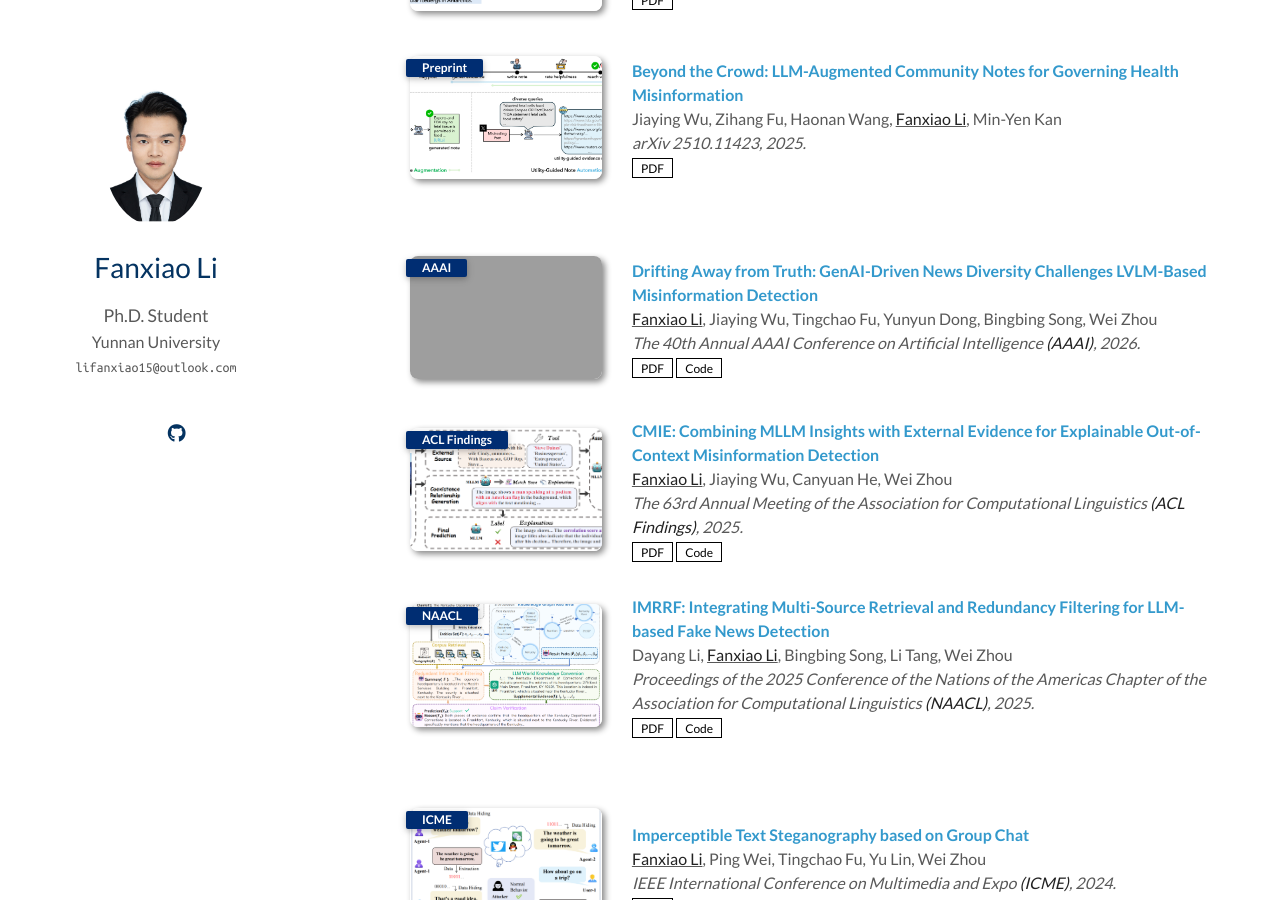
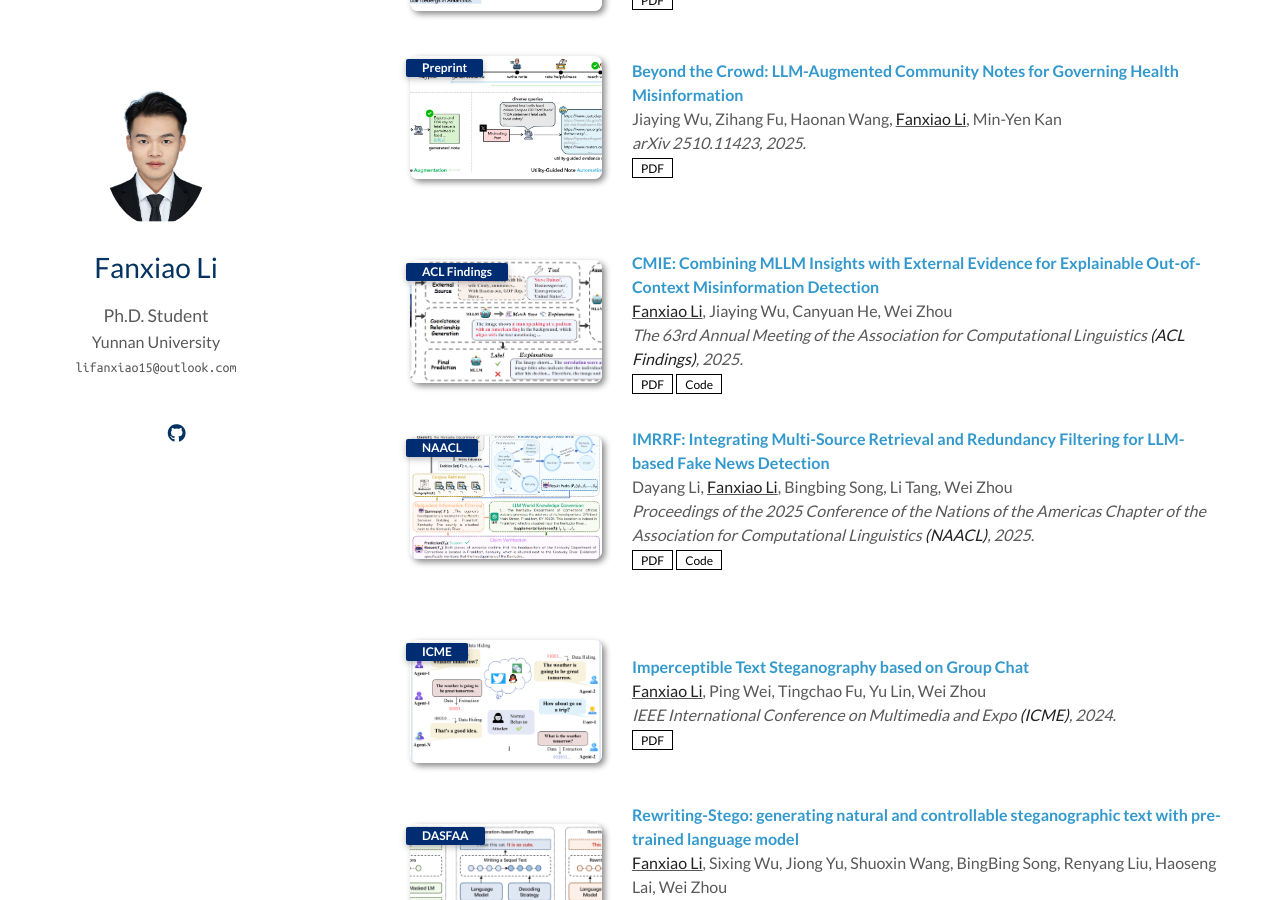
Before and after one commit to fanxiao15/fanxiao15.github.io, a Jekyll site: the page built from index.md, in a window 1280 px wide and 900 px high, scrolled down 671 px. Built offline with Jekyll 4.4.1, drawn with Linux system fonts in a browser that asks for light colours; a style sheet for code colours, icons or effects is not loaded; our own code applies the rules of GitHub Pages for plain Markdown files; grey boxes are pictures that could not be loaded.

Commit message:
Remove publication on GenAI-driven news diversity
Removed a publication entry from the 2025 publications list.

```diff
--- a/_data/publications_2025.yml
+++ b/_data/publications_2025.yml
@@ -1,12 +1,5 @@
 
 main:
-  - title: "Drifting Away from Truth: GenAI-Driven News Diversity Challenges LVLM-Based Misinformation Detection"
-    authors: <u><strong>Fanxiao Li</strong></u>, Jiaying Wu, Tingchao Fu, Yunyun Dong, Bingbing Song, Wei Zhou
-    conference_short: AAAI
-    conference: The 40th Annual AAAI Conference on Artificial Intelligence <strong>(AAAI)</strong>, 2026.
-    pdf: https://arxiv.org/abs/2508.12711
-    code: https://github.com/fanxiao15/DriftBench
-    image: ./assets/img/2025_arxiv_DriftBench.png
 
   - title: "CMIE: Combining MLLM Insights with External Evidence for Explainable Out-of-Context Misinformation Detection"
     authors: <u><strong>Fanxiao Li</strong></u>, Jiaying Wu, Canyuan He, Wei Zhou
```
